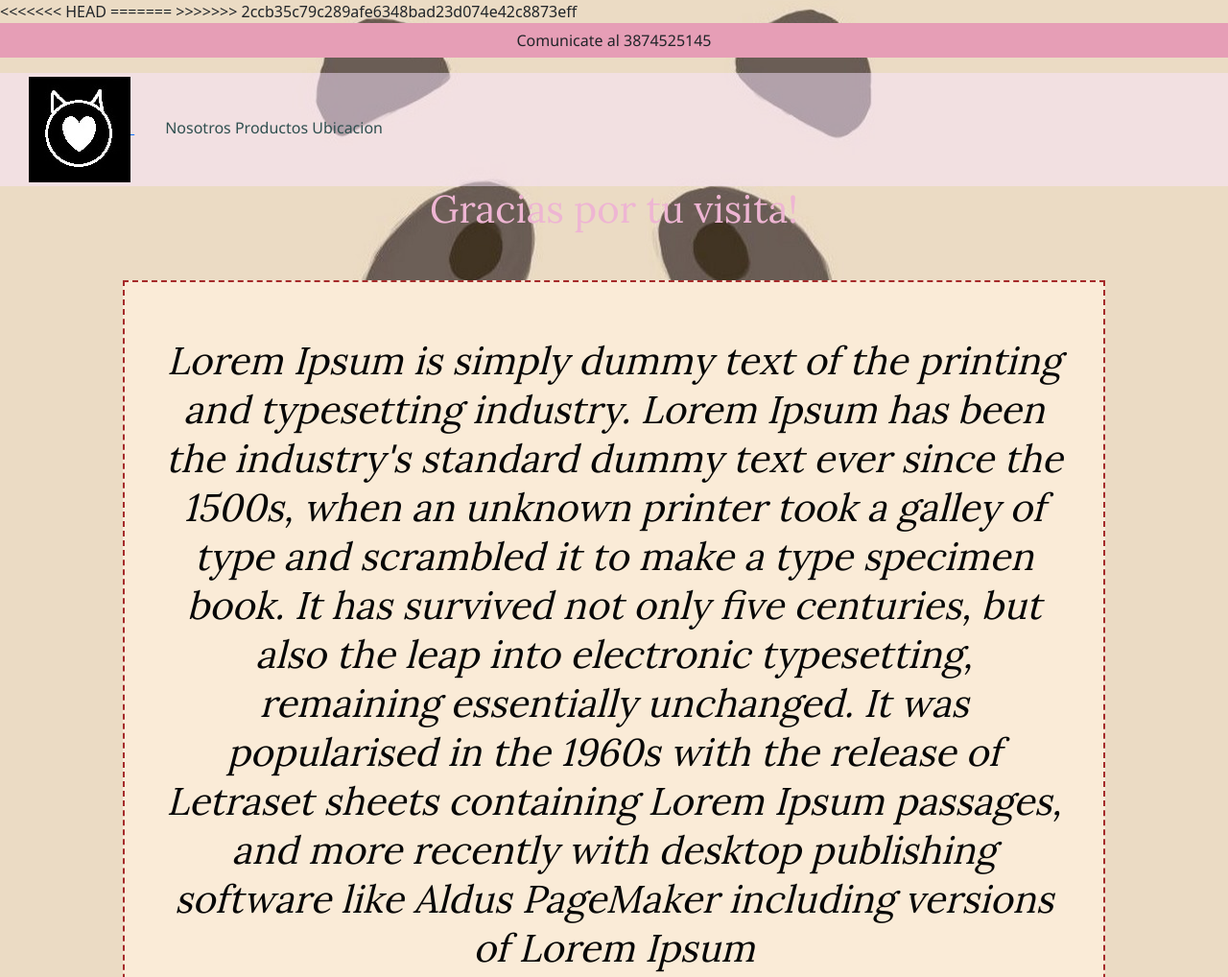
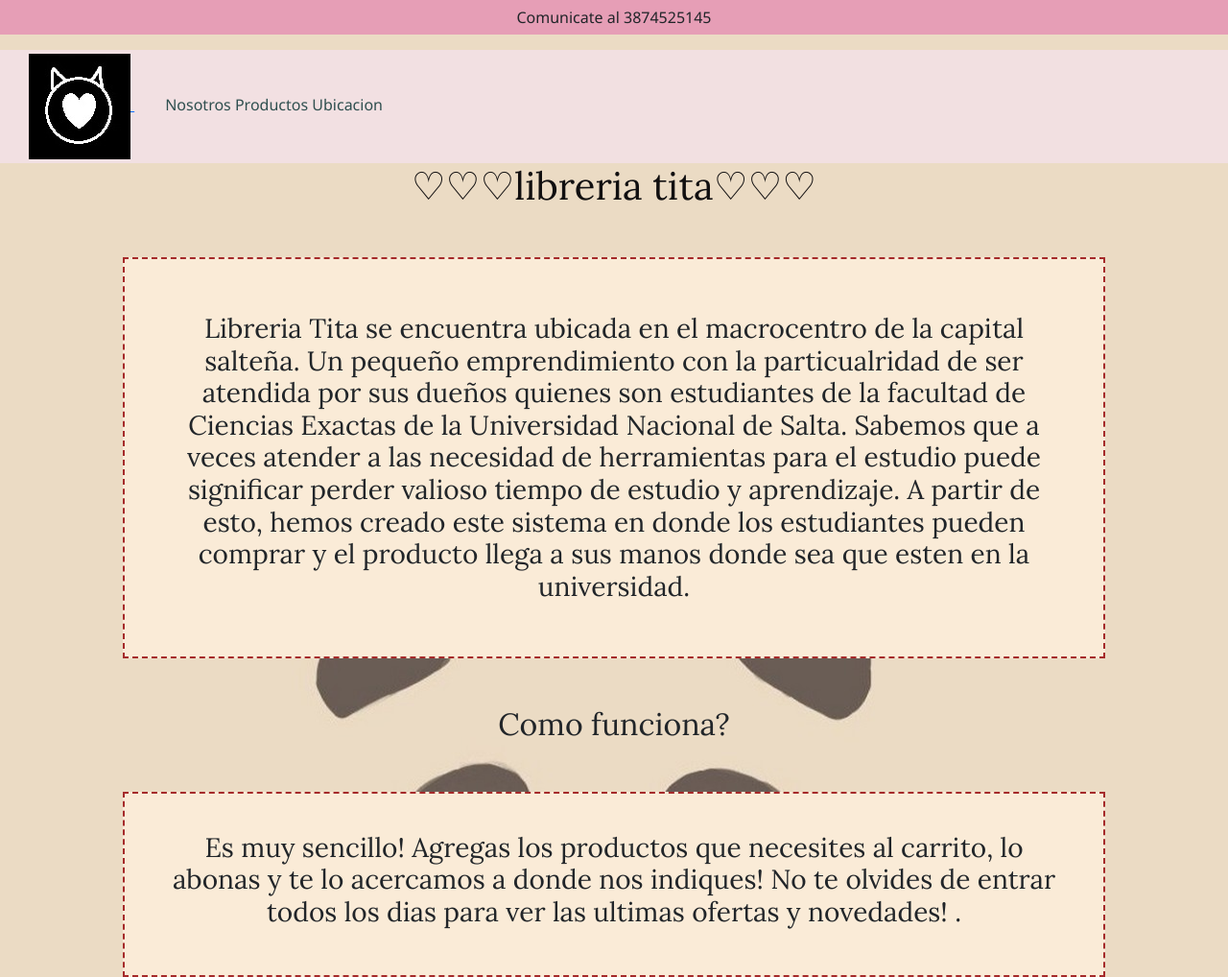
Before and after one commit to natimiranda28/LibreriaTita, a plain HTML site: page index.html in a window 1280 px wide. Shown: the top 1018 px of the page at 96% size. Drawn offline with nearby package versions, Linux system fonts and the light colour scheme.

Commit message:
cambio de descripcion

```diff
--- a/CSS/Style.css
+++ b/CSS/Style.css
@@ -7,7 +7,7 @@
 
 }
 h1{
-    color: rgb(238, 181, 211);
+    color: rgb(17, 15, 16);
 }
 h1,h2,h3{
     font-family: 'Lora', serif;
--- a/index.html
+++ b/index.html
@@ -8,12 +8,10 @@
 	<link rel="shortcut icon" href="img/favicon.jpg">
 
 	<!--css-->
-<<<<<<< HEAD
+
 	<link href="https://cdn.jsdelivr.net/npm/bootstrap@5.3.0-alpha2/dist/css/bootstrap.min.css" rel="stylesheet" integrity="sha384-aFq/bzH65dt+w6FI2ooMVUpc+21e0SRygnTpmBvdBgSdnuTN7QbdgL+OapgHtvPp" crossorigin="anonymous">
 	<link rel="stylesheet" href="/CSS/Style.css">
-=======
 	<link rel="stylesheet" href="CSS/Style.css">
->>>>>>> 2ccb35c79c289afe6348bad23d074e42c8873eff
 </head>
 <body>
 	<p class="encabezado_box--tel">
@@ -45,7 +43,7 @@
 
 
 	<header class="text-Center">
-		<h1>Gracias por tu visita!</h1>
+		<h1>♡♡♡libreria tita♡♡♡</h1>
 	</header>
 
 	<!--ends header-->
@@ -55,30 +53,16 @@
 
 		<section>
 			<article class="text-Center bg-Light novedades__section">
-				<p><h1>
-					Lorem Ipsum is simply dummy text of the printing and typesetting industry.
-					Lorem Ipsum has been the industry's standard dummy text ever since the 1500s,
-					when an unknown printer took a galley of type and scrambled it to make a type
-					specimen book. It has survived not only five centuries, but also the leap into
-					electronic typesetting, remaining essentially unchanged. It was popularised in
-					the 1960s with the release of Letraset sheets containing Lorem Ipsum passages,
-					and more recently with desktop publishing software like Aldus PageMaker
-					including versions of Lorem Ipsum
-				</h1>
+				<p><h3>
+					Libreria Tita se encuentra ubicada en el macrocentro de la capital salteña. Un pequeño emprendimiento con la particualridad de ser atendida por sus dueños quienes son estudiantes de la facultad de Ciencias Exactas de la Universidad Nacional de Salta. Sabemos que a veces atender a las necesidad de herramientas para el estudio puede significar perder valioso tiempo de estudio y aprendizaje. A partir de esto, hemos creado este sistema en donde los estudiantes pueden comprar y el producto llega a sus manos donde sea que esten en la universidad.
+				</h3>
 
 				</p>
 			</article>
-			<article class="text-Center"><h2>Why do we use it?</h2></article>
+			<article class="text-Center"><h2>Como funciona?</h2></article>
 			<article class ="text-Center bg-Light novedades__section">
 
-				<h1>It is a long established fact that a reader will be distracted by the readable
-					content of a page when looking at its layout. The point of using Lorem Ipsum is
-					that it has a more-or-less normal distribution of letters, as opposed to using
-					'Content here, content here', making it look like readable English. Many
-					desktop publishing packages and web page editors now use Lorem Ipsum as their
-					default model text, and a search for 'lorem ipsum' will uncover many web sites
-					still in their infancy. Various versions have evolved over the years, sometimes
-					by accident, sometimes on purpose (injected humour and the like).</h1>
+				<h3>Es muy sencillo! Agregas los productos que necesites al carrito, lo abonas y te lo acercamos a donde nos indiques! No te olvides de entrar todos los dias para ver las ultimas ofertas y novedades! .</h3>
 
 			</article>
 		</section>
```
